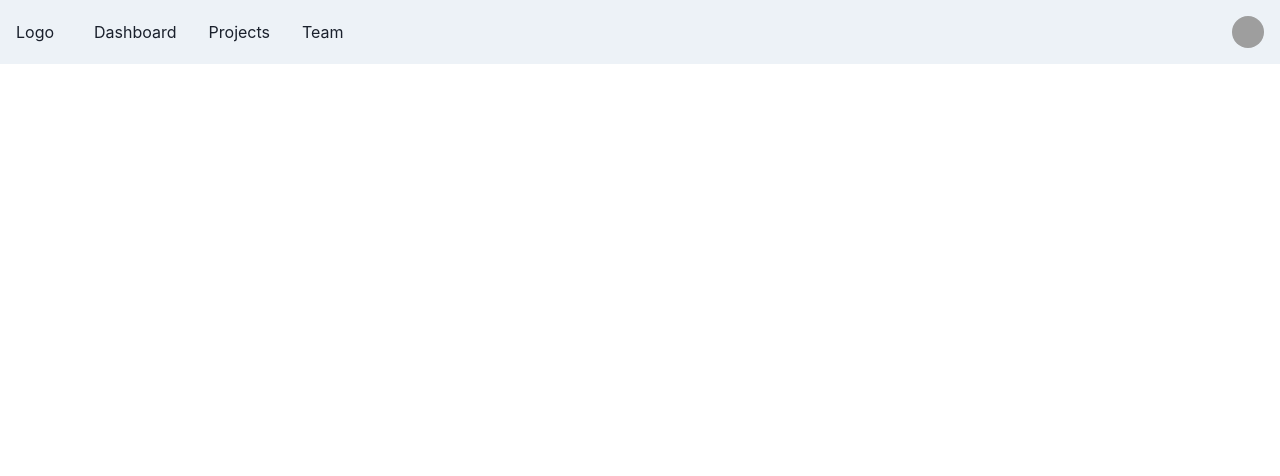
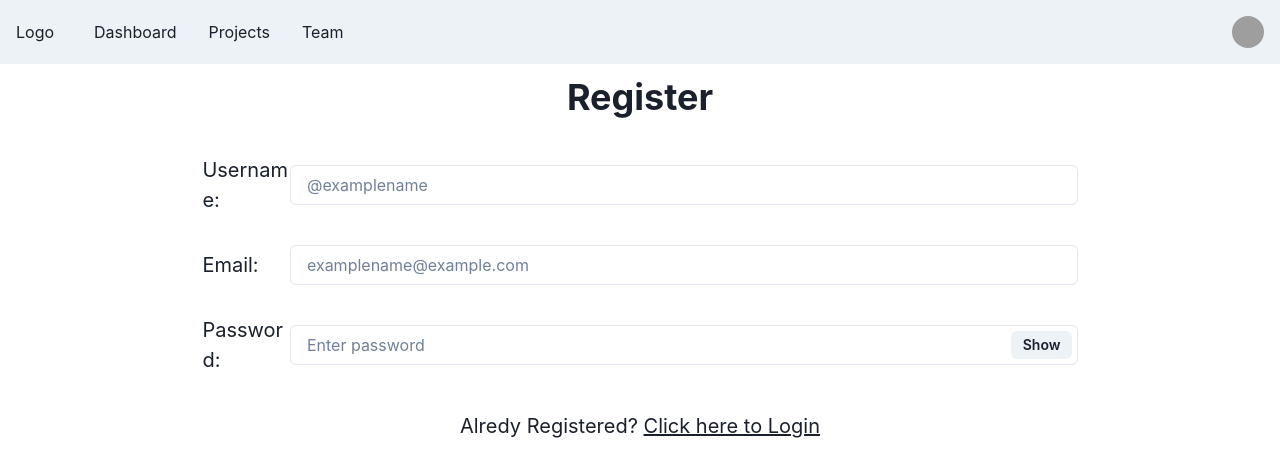
Before and after one commit to sowjanyacv/Food-Print, a React (Create React App) app in the folder frontend/: page /dashboard in a window 1280 px wide. Shown: the top 476 px of the page. Built offline with nearby package versions, Linux system fonts and the light colour scheme; grey boxes are pictures that could not be loaded.

Commit message:
Login and Registration

```diff
--- a/frontend/src/App.js
+++ b/frontend/src/App.js
@@ -1,27 +1,12 @@
-import React, {useEffect} from 'react';
-import {
-  BrowserRouter as Router,
-  Switch,
-  Route,
-
-} from "react-router-dom";
-import {
-  ChakraProvider,
-  Box,
-  Text,
-  Link,
-  VStack,
-  Code,
-  Grid,
-  theme,
-} from '@chakra-ui/react';
-import {Home} from './pages/Home';
-import {About} from './pages/About';
-import {NavBar} from './components/navbar';
-
+import React from 'react';
+import { BrowserRouter as Router, Switch, Route } from 'react-router-dom';
+import { ChakraProvider, Box, VStack, Grid, theme } from '@chakra-ui/react';
+import { Home } from './pages/Home';
+import { About } from './pages/About';
+import { NavBar } from './components/navbar';
+import { Login } from './pages/Login';
 
 function App() {
-
   // //example of API integration with the backend
   // //GET request to /test
   // useEffect(() => {
@@ -36,28 +21,22 @@ function App() {
   //   .then(({data}) => console.log(data.status));
   // }, [])
 
-
   return (
     <Router>
       <ChakraProvider theme={theme}>
-    <NavBar/>
+        <NavBar />
         <Box textAlign="center" fontSize="xl">
           <Grid minH="100vh" p={3}>
-
             <VStack spacing={8}>
-
-
               <Switch>
-
                 <Route path="/home">
                   <Home />
                 </Route>
                 <Route path="/about">
                   <About />
                 </Route>
-
+                <Login />
               </Switch>
-
             </VStack>
           </Grid>
         </Box>
--- /dev/null
+++ b/frontend/src/components/userLogin.js
@@ -0,0 +1,58 @@
+import {
+  Flex,
+  Heading,
+  Input,
+  Text,
+  Grid,
+  InputGroup,
+  InputRightElement,
+  Button,
+} from '@chakra-ui/react';
+import React from 'react';
+
+export function UserLogin() {
+  const [show, setShow] = React.useState(false);
+  const togglePaswordVisibility = () => setShow(!show);
+
+  return (
+    <>
+      <Flex
+        flexDir="column"
+        margin="0"
+        width="100%"
+        height="100%"
+        alignItems="center"
+        px={{ base: '20px', md: '36px' }}
+      >
+        <Heading> Login </Heading>
+        <Grid
+          width="80%"
+          templateColumns="10% 90%"
+          rowGap={{ base: '20px', md: '30px' }}
+          px={{ base: '20px', md: '36px' }}
+          py={{ base: '20px', md: '36px' }}
+          textAlign="start"
+          alignItems="center"
+          justifyContent="center"
+        >
+          <Text>Email: </Text>
+          <Input placeholder="examplename@example.com" />
+
+          <Text>Password: </Text>
+          <InputGroup size="md">
+            <Input
+              pr="4.5rem"
+              type={show ? 'text' : 'password'}
+              placeholder="Enter password"
+            />
+            <InputRightElement width="4.5rem">
+              <Button h="1.75rem" size="sm" onClick={togglePaswordVisibility}>
+                {show ? 'Hide' : 'Show'}
+              </Button>
+            </InputRightElement>
+          </InputGroup>
+        </Grid>
+      </Flex>
+    </>
+  );
+}
--- /dev/null
+++ b/frontend/src/components/userRegistration.js
@@ -0,0 +1,84 @@
+import {
+  Flex,
+  Heading,
+  Input,
+  Text,
+  Grid,
+  InputGroup,
+  InputRightElement,
+  Button,
+} from '@chakra-ui/react';
+import React from 'react';
+import { UserLogin } from './userLogin';
+
+export function UserRegistration() {
+  const [show, setShow] = React.useState(false);
+  const togglePaswordVisibility = () => setShow(!show);
+  const [visible, setVisible] = React.useState(false);
+  const setLoginVisibility = () => setVisible(true);
+
+  return (
+    <>
+      {visible ? (
+        <UserLogin />
+      ) : (
+        <>
+          <Flex
+            flexDir="column"
+            margin="0"
+            width="100%"
+            height="100%"
+            alignItems="center"
+            px={{ base: '20px', md: '36px' }}
+          >
+            <Heading> Register </Heading>
+            <Grid
+              width="80%"
+              templateColumns="10% 90%"
+              rowGap={{ base: '20px', md: '30px' }}
+              px={{ base: '20px', md: '36px' }}
+              py={{ base: '20px', md: '36px' }}
+              textAlign="start"
+              alignItems="center"
+              justifyContent="center"
+            >
+              <Text>Username: </Text>
+              <Input placeholder="@examplename" />
+
+              <Text>Email: </Text>
+              <Input placeholder="examplename@example.com" />
+
+              <Text>Password: </Text>
+              <InputGroup size="md">
+                <Input
+                  pr="4.5rem"
+                  type={show ? 'text' : 'password'}
+                  placeholder="Enter password"
+                />
+                <InputRightElement width="4.5rem">
+                  <Button
+                    h="1.75rem"
+                    size="sm"
+                    onClick={togglePaswordVisibility}
+                  >
+                    {show ? 'Hide' : 'Show'}
+                  </Button>
+                </InputRightElement>
+              </InputGroup>
+            </Grid>
+            <Text>
+              Alredy Registered?{'  '}
+              <Text
+                as="u"
+                _hover={{ cursor: 'pointer', color: 'blue' }}
+                onClick={setLoginVisibility}
+              >
+                Click here to Login
+              </Text>
+            </Text>
+          </Flex>
+        </>
+      )}
+    </>
+  );
+}
--- a/frontend/src/index.js
+++ b/frontend/src/index.js
@@ -4,15 +4,12 @@ import * as ReactDOM from 'react-dom/client';
 import { BrowserRouter } from 'react-router-dom';
 import App from './App';
 
-
 const container = document.getElementById('root');
 const root = ReactDOM.createRoot(container);
 
 root.render(
   <StrictMode>
-
     <ColorModeScript />
     <App />
-
   </StrictMode>
 );
--- /dev/null
+++ b/frontend/src/pages/Login.js
@@ -0,0 +1,5 @@
+import { UserRegistration } from '../components/userRegistration';
+
+export function Login() {
+  return <UserRegistration />;
+}
```
Also changed, not shown: frontend/src/components/hero.js (+13 -11 lines), frontend/src/components/navbar.js (+9 -9 lines), frontend/src/pages/About.js (+3 -5 lines), frontend/src/pages/Home.js (+3 -6 lines). Lines whose indentation alone changed are shown as unchanged.
